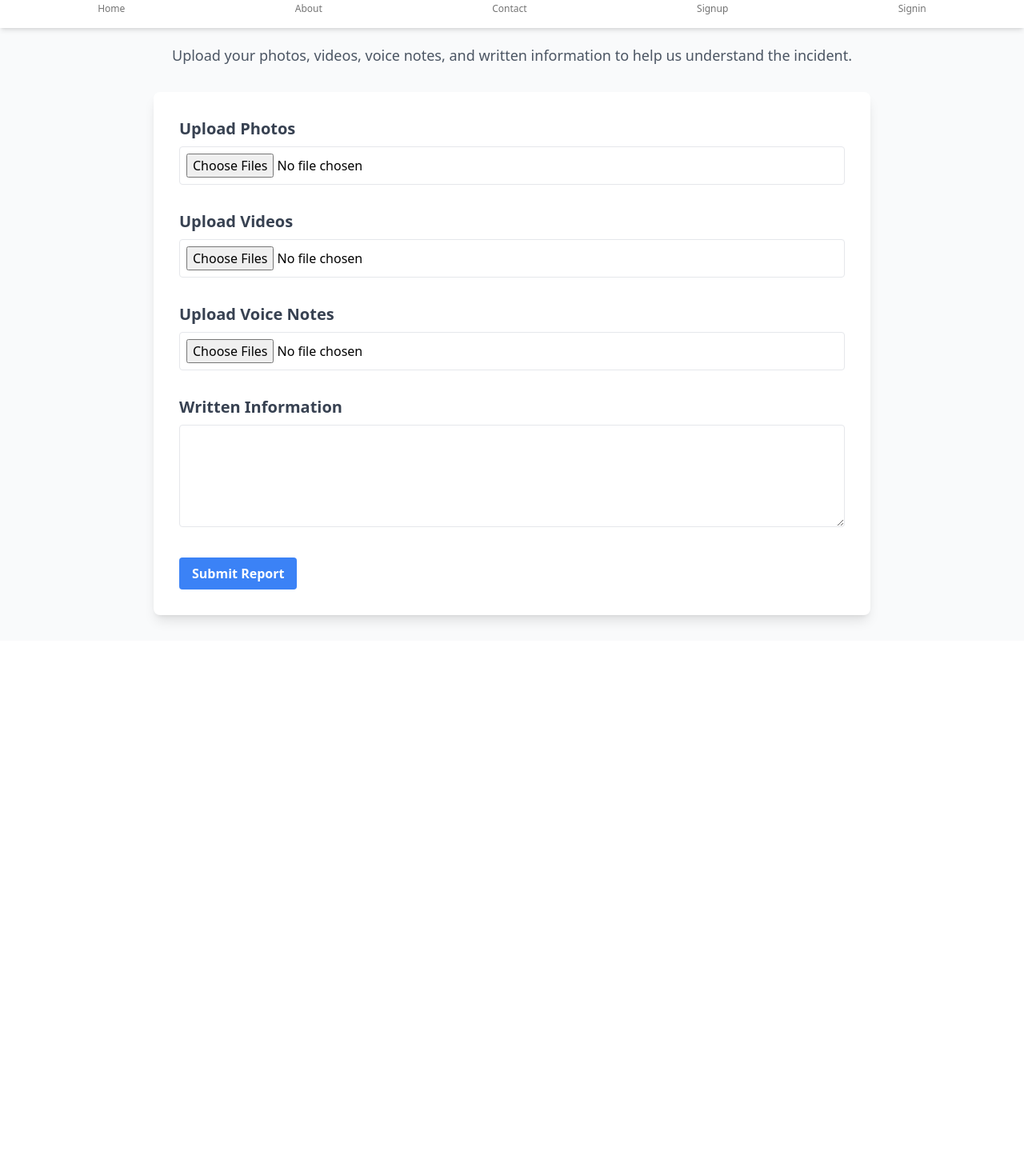
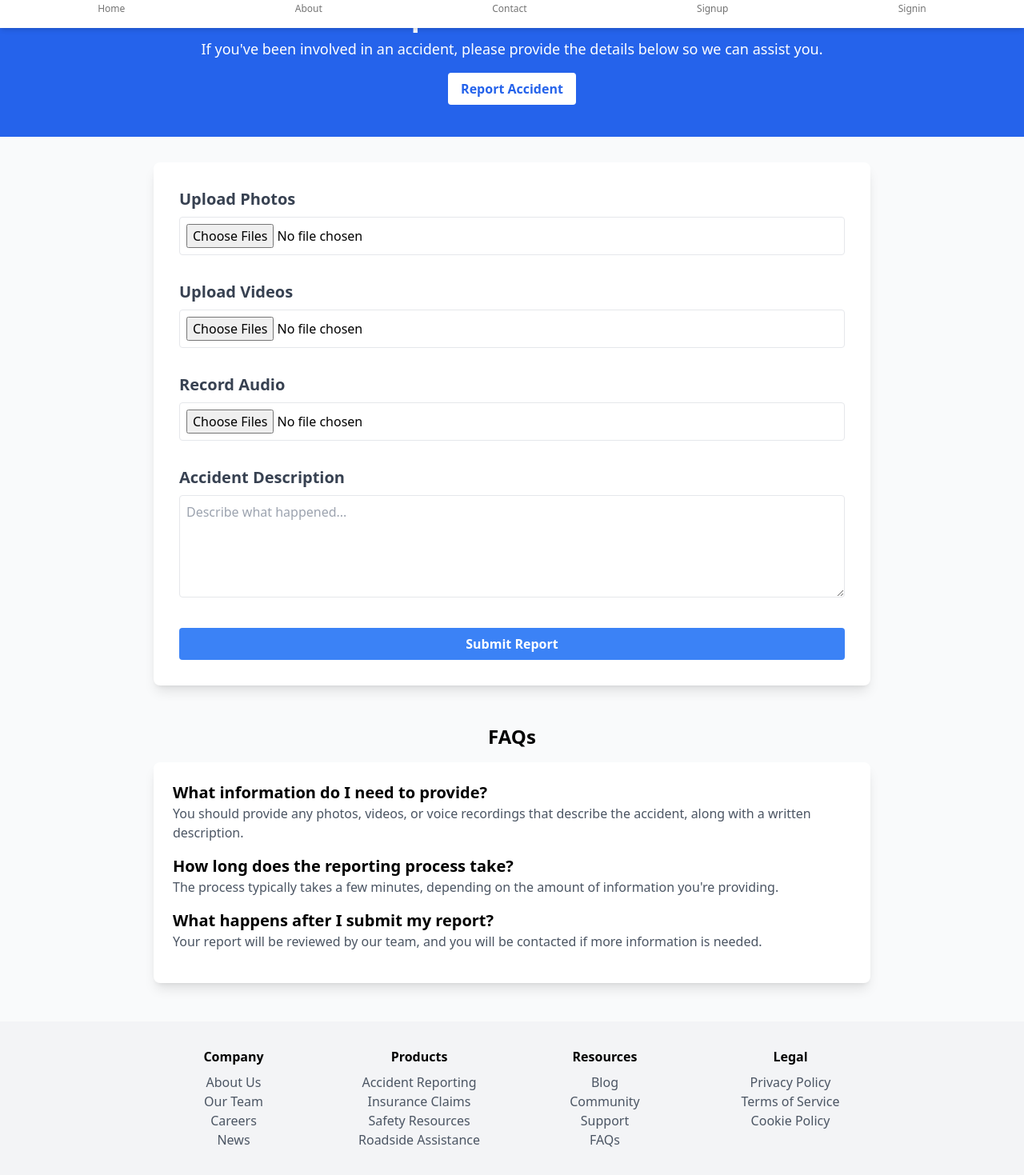
Before and after one commit to PiyushChowdhury1509/VKP_AccidentPrevention, a Next.js app: page / in a window 1280 px wide. Shown: the part 41-1510 px from the top of the page at 80% size. Before the commit the page ends 842 px from the top, so only its background shows below. Built offline with nearby package versions, Linux system fonts and the light colour scheme; no server answers.

Commit message:
beautified reporting page

```diff
--- a/src/app/page.js
+++ b/src/app/page.js
@@ -1,16 +1,19 @@
-"use client"
-import React, { useState } from 'react';
+"use client";
+import React, { useState } from "react";
 
 const LandingPage = () => {
   const [uploadedFiles, setUploadedFiles] = useState({
     photos: [],
     videos: [],
     voiceNotes: [],
-    info: ''
+    info: "",
   });
 
   const handleFileChange = (e, type) => {
-    setUploadedFiles({ ...uploadedFiles, [type]: [...uploadedFiles[type], ...e.target.files] });
+    setUploadedFiles({
+      ...uploadedFiles,
+      [type]: [...uploadedFiles[type], ...e.target.files],
+    });
   };
 
   const handleInfoChange = (e) => {
@@ -18,29 +21,139 @@ const LandingPage = () => {
   };
 
   return (
-    <div className="min-h-screen bg-gray-50 p-8">
-      <h1 className="text-4xl font-bold text-center mb-6">Report an Accident</h1>
-      <p className="text-center text-lg text-gray-600 mb-8">
-        Upload your photos, videos, voice notes, and written information to help us understand the incident.
-      </p>
-      <div className="bg-white rounded-lg shadow-lg p-8 max-w-4xl mx-auto">
+    <div className="min-h-screen bg-gray-50">
+      {/* Header Section */}
+      <div className="bg-blue-600 text-white py-10 text-center">
+        <h1 className="text-4xl font-bold">Report an Accident</h1>
+        <p className="text-lg mt-2">
+          If you've been involved in an accident, please provide the details
+          below so we can assist you.
+        </p>
+        <button className="mt-4 bg-white text-blue-600 font-bold py-2 px-4 rounded">
+          Report Accident
+        </button>
+      </div>
+
+      {/* Upload Sections */}
+      <div className="bg-white rounded-lg shadow-lg p-8 max-w-4xl mx-auto mt-8">
         <div className="mb-8">
-          <label className="block text-gray-700 text-xl font-bold mb-2">Upload Photos</label>
-          <input type="file" accept="image/*" multiple onChange={(e) => handleFileChange(e, 'photos')} className="w-full p-2 border rounded"/>
+          <label className="block text-gray-700 text-xl font-bold mb-2">
+            Upload Photos
+          </label>
+          <input
+            type="file"
+            accept="image/*"
+            multiple
+            onChange={(e) => handleFileChange(e, "photos")}
+            className="w-full p-2 border rounded"
+          />
         </div>
         <div className="mb-8">
-          <label className="block text-gray-700 text-xl font-bold mb-2">Upload Videos</label>
-          <input type="file" accept="video/*" multiple onChange={(e) => handleFileChange(e, 'videos')} className="w-full p-2 border rounded"/>
+          <label className="block text-gray-700 text-xl font-bold mb-2">
+            Upload Videos
+          </label>
+          <input
+            type="file"
+            accept="video/*"
+            multiple
+            onChange={(e) => handleFileChange(e, "videos")}
+            className="w-full p-2 border rounded"
+          />
         </div>
         <div className="mb-8">
-          <label className="block text-gray-700 text-xl font-bold mb-2">Upload Voice Notes</label>
-          <input type="file" accept="audio/*" multiple onChange={(e) => handleFileChange(e, 'voiceNotes')} className="w-full p-2 border rounded"/>
+          <label className="block text-gray-700 text-xl font-bold mb-2">
+            Record Audio
+          </label>
+          <input
+            type="file"
+            accept="audio/*"
+            multiple
+            onChange={(e) => handleFileChange(e, "voiceNotes")}
+            className="w-full p-2 border rounded"
+          />
         </div>
         <div className="mb-8">
-          <label className="block text-gray-700 text-xl font-bold mb-2">Written Information</label>
-          <textarea value={uploadedFiles.info} onChange={handleInfoChange} className="w-full p-2 border rounded h-32"></textarea>
+          <label className="block text-gray-700 text-xl font-bold mb-2">
+            Accident Description
+          </label>
+          <textarea
+            value={uploadedFiles.info}
+            onChange={handleInfoChange}
+            className="w-full p-2 border rounded h-32"
+            placeholder="Describe what happened..."
+          ></textarea>
         </div>
-        <button className="bg-blue-500 text-white py-2 px-4 rounded font-bold">Submit Report</button>
+        <button className="bg-blue-500 text-white py-2 px-4 rounded font-bold w-full">
+          Submit Report
+        </button>
+      </div>
+
+      {/* FAQ Section */}
+      <div className="max-w-4xl mx-auto mt-12">
+        <h2 className="text-2xl font-bold text-center mb-4">FAQs</h2>
+        <div className="bg-white rounded-lg shadow-lg p-6">
+          <div className="mb-4">
+            <h3 className="text-xl font-bold">What information do I need to provide?</h3>
+            <p className="text-gray-600">
+              You should provide any photos, videos, or voice recordings that describe the accident, along with a written description.
+            </p>
+          </div>
+          <div className="mb-4">
+            <h3 className="text-xl font-bold">How long does the reporting process take?</h3>
+            <p className="text-gray-600">
+              The process typically takes a few minutes, depending on the amount of information you're providing.
+            </p>
+          </div>
+          <div className="mb-4">
+            <h3 className="text-xl font-bold">What happens after I submit my report?</h3>
+            <p className="text-gray-600">
+              Your report will be reviewed by our team, and you will be contacted if more information is needed.
+            </p>
+          </div>
+        </div>
+      </div>
+
+      {/* Footer Section */}
+      <div className="bg-gray-100 mt-12 py-8 text-center">
+        <div className="max-w-4xl mx-auto">
+          <div className="grid grid-cols-1 sm:grid-cols-2 lg:grid-cols-4 gap-8">
+            <div>
+              <h4 className="font-bold">Company</h4>
+              <ul className="mt-2 text-gray-600">
+                <li>About Us</li>
+                <li>Our Team</li>
+                <li>Careers</li>
+                <li>News</li>
+              </ul>
+            </div>
+            <div>
+              <h4 className="font-bold">Products</h4>
+              <ul className="mt-2 text-gray-600">
+                <li>Accident Reporting</li>
+                <li>Insurance Claims</li>
+                <li>Safety Resources</li>
+                <li>Roadside Assistance</li>
+              </ul>
+            </div>
+            <div>
+              <h4 className="font-bold">Resources</h4>
+              <ul className="mt-2 text-gray-600">
+                <li>Blog</li>
+                <li>Community</li>
+                <li>Support</li>
+                <li>FAQs</li>
+              </ul>
+            </div>
+            <div>
+              <h4 className="font-bold">Legal</h4>
+              <ul className="mt-2 text-gray-600">
+                <li>Privacy Policy</li>
+                <li>Terms of Service</li>
+                <li>Cookie Policy</li>
+              </ul>
+            </div>
+          </div>
+        </div>
       </div>
     </div>
   );
```
